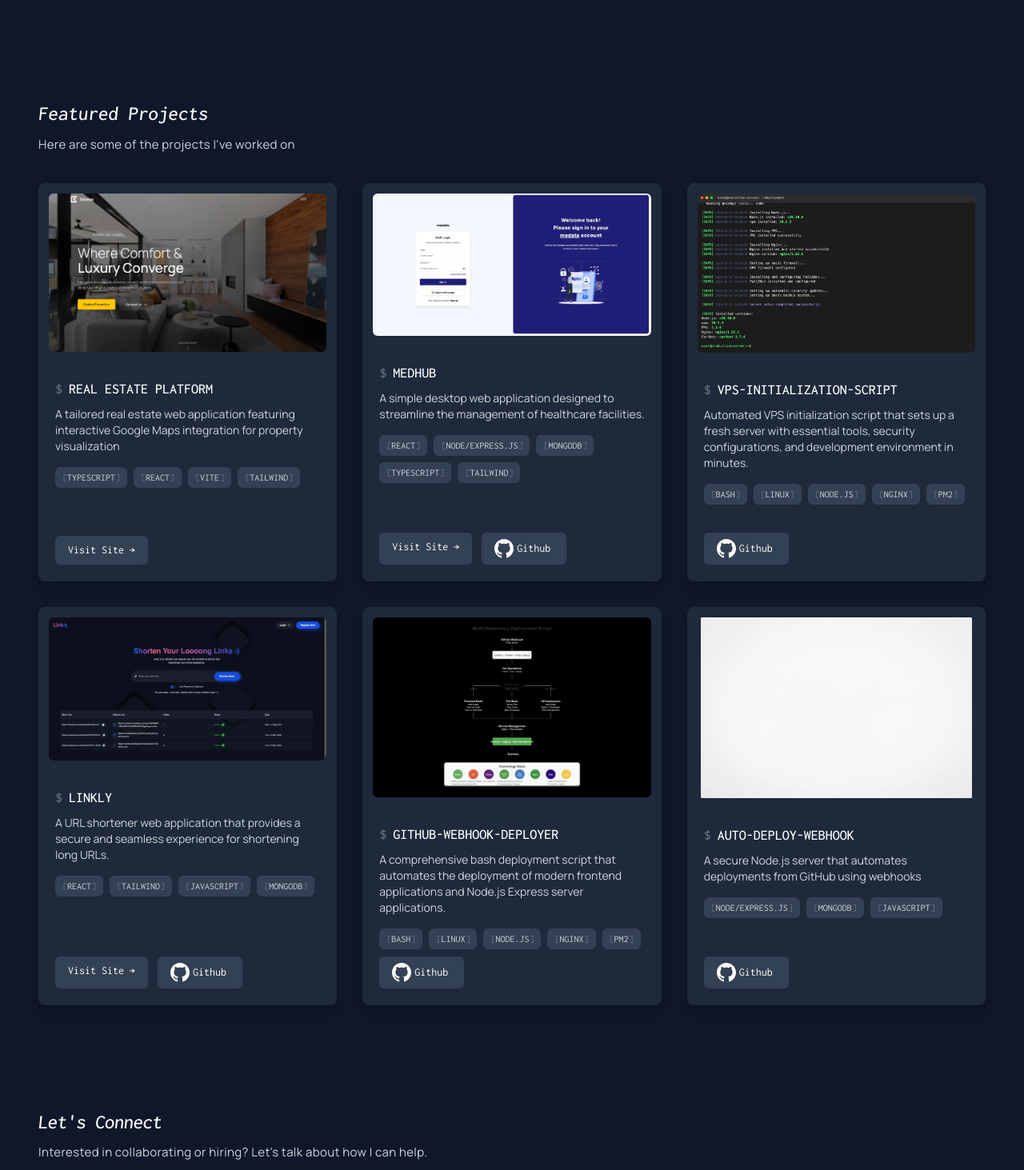
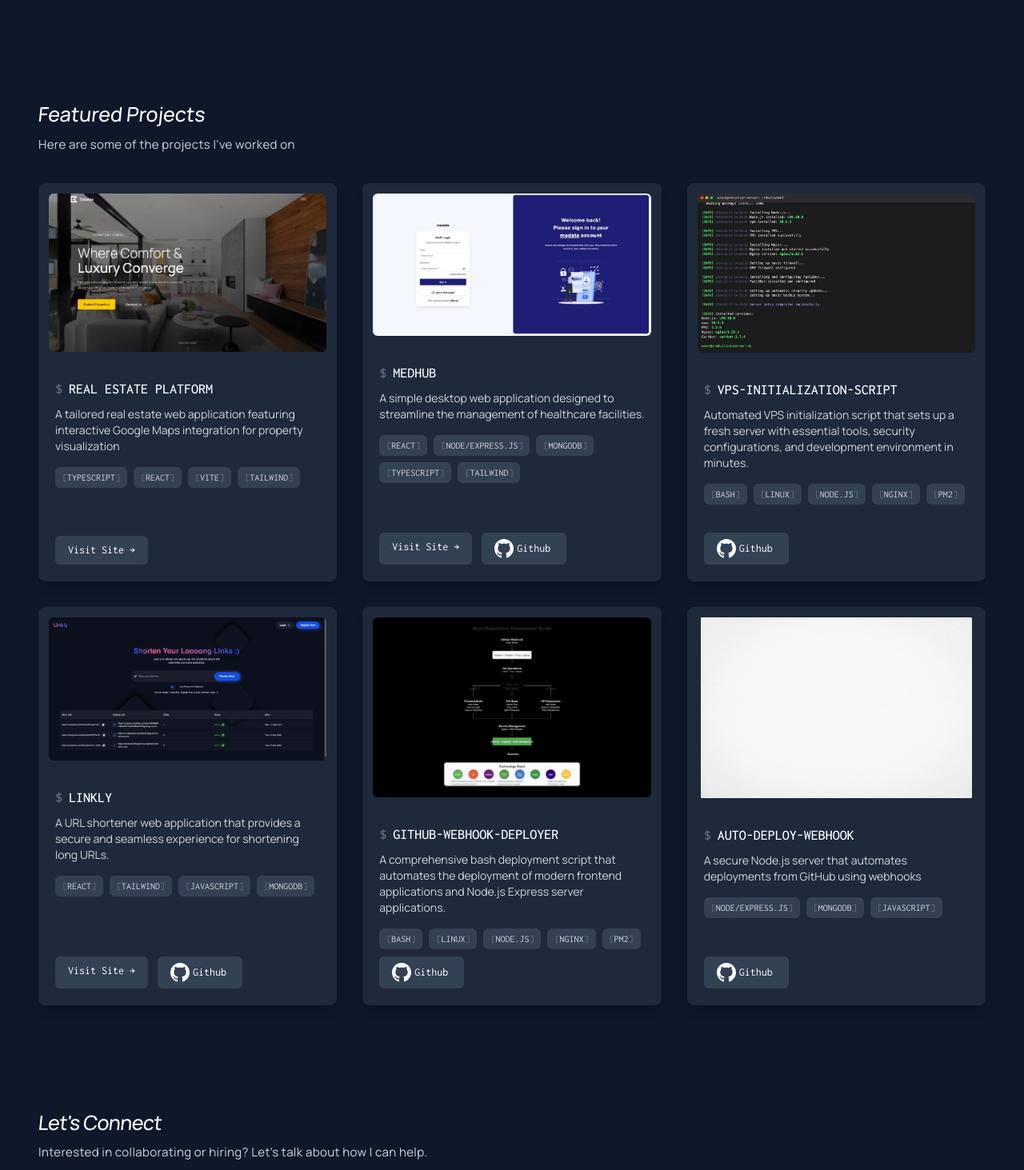
Before and after one commit to Brayzonn/zoneyhub, a React (Vite) app in the folder client/: page / in a window 1280 px wide. Shown: the part 520-1983 px from the top of the page at 80% size. Built offline with nearby package versions, Linux system fonts and the light colour scheme.

Commit message:
font changes and button to Link tag change in hobbies

```diff
--- a/client/src/components/Footer.tsx
+++ b/client/src/components/Footer.tsx
@@ -59,7 +59,7 @@
     <footer className="w-full my-24 mb-8 flex flex-col items-start justify-start">
       <div className="flex flex-col space-y-1 mb-6">
         <div className="relative">
-          <h2 className="font-mono text-left font-[500] text-[25px] tracking-tight transform -skew-x-6 text-white">
+          <h2 className="text-left font-[500] text-[25px] tracking-tight transform -skew-x-6 text-white">
             Let&apos;s Connect
           </h2>
           <div className="absolute inset-0 blur-2xl opacity-10 bg-white -z-10" />
--- a/client/src/components/Projects.tsx
+++ b/client/src/components/Projects.tsx
@@ -71,7 +71,7 @@
     <div className="py-[2rem] w-full min-h-[400px] flex flex-col items-start justify-start space-y-[0.30rem]">
       <div className="flex flex-col space-y-1">
         <div className="relative">
-          <h2 className="font-mono text-left font-[500] text-[25px] transform -skew-x-6 text-white">
+          <h2 className=" text-left font-[500] text-[25px] transform -skew-x-6 text-white">
             Featured Projects
           </h2>
           <div className="absolute inset-0 blur-2xl opacity-10 bg-white -z-10" />
--- a/client/src/pages/Hobbies.tsx
+++ b/client/src/pages/Hobbies.tsx
@@ -5,6 +5,7 @@
   SpotifyIcon,
   BackArrowIcon,
 } from "../components/Icons";
+import { Link } from "react-router-dom";
 
 const Hobbies = () => {
   const hobbies = [
@@ -33,13 +34,13 @@
   return (
     <div className="bg-primary-bg-color py-[3rem] text-white min-h-screen w-full flex flex-col justify-start items-start overflow-hidden font-mono">
       <div className="relative h-full w-full overflow-hidden flex flex-col justify-start items-start p-4 sm:px-8 lg:px-12 max-w-7xl mx-auto">
-        <button
-          onClick={() => window.history.back()}
+        <Link
+          to="/"
           className="pt-8 flex items-center font-mono text-sm mb-6 hover:text-gray-400 transition-colors group"
         >
           <BackArrowIcon />
           Back to Home
-        </button>
+        </Link>
 
         <div className="py-8 w-full pb-16">
           <h2 className="font-mono text-left font-medium text-2xl mb-4">
```
